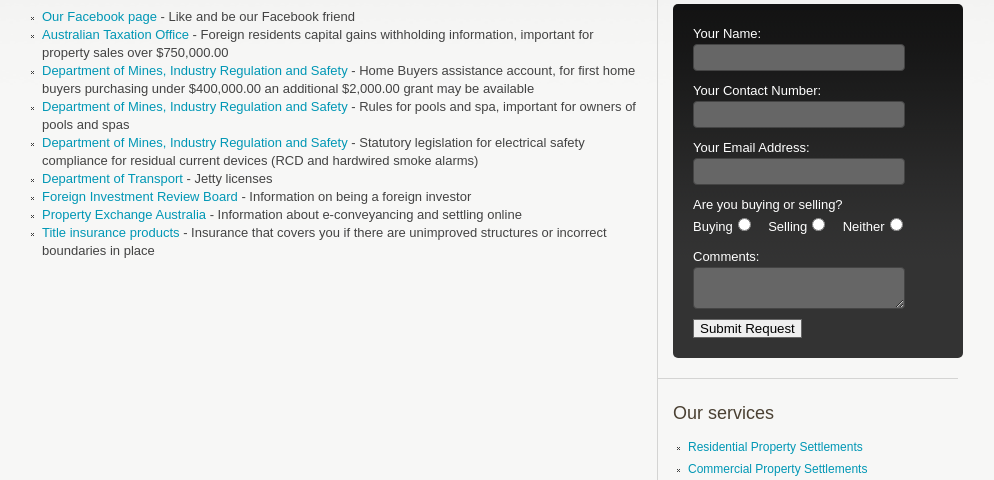
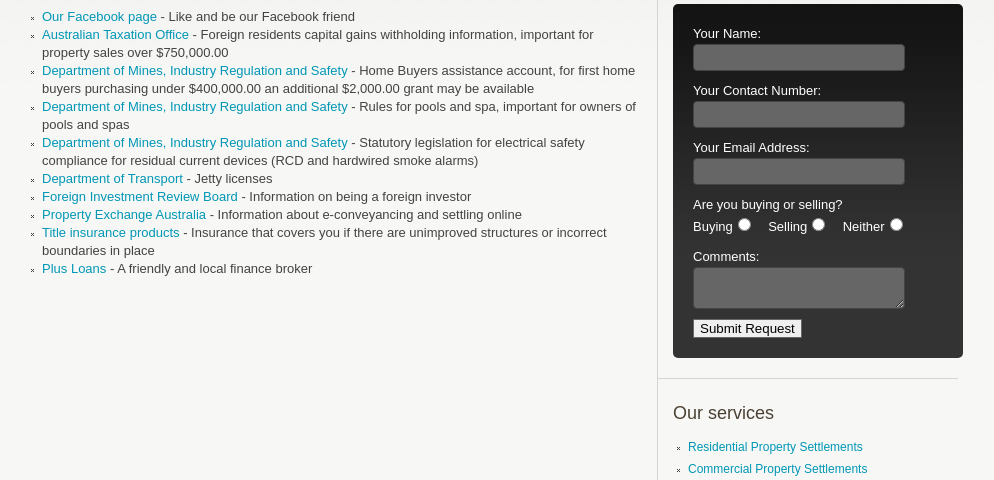
Before and after one commit to MattHealy/plusyoursettlements.com.au, a PHP site: page /links in a window 1280 px wide. Shown: the part 230-710 px from the top of the page, without its empty margins (136-1130 px from the left). Run offline with PHP 8.4, Linux system fonts and the light colour scheme; data that the repository does not hold is empty.

Commit message:
Add another link

```diff
--- a/links.php
+++ b/links.php
@@ -30,6 +30,7 @@
 					   <li><a href="http://firb.gov.au/" target="_blank">Foreign Investment Review Board</a> - Information on being a foreign investor</li>
 					   <li><a href="https://www.pexa.com.au/buyers-sellers" target="_blank">Property Exchange Australia</a> - Information about e-conveyancing and settling online</li>
 					   <li><a href="http://www.stewartau.com/" target="_blank">Title insurance products</a> - Insurance that covers you if there are unimproved structures or incorrect boundaries in place</li>
+					   <li><a href="http://www.plusloans.com.au/" target="_blank">Plus Loans</a> - A friendly and local finance broker</li>
 					</ul>
 
 				</div>
```
